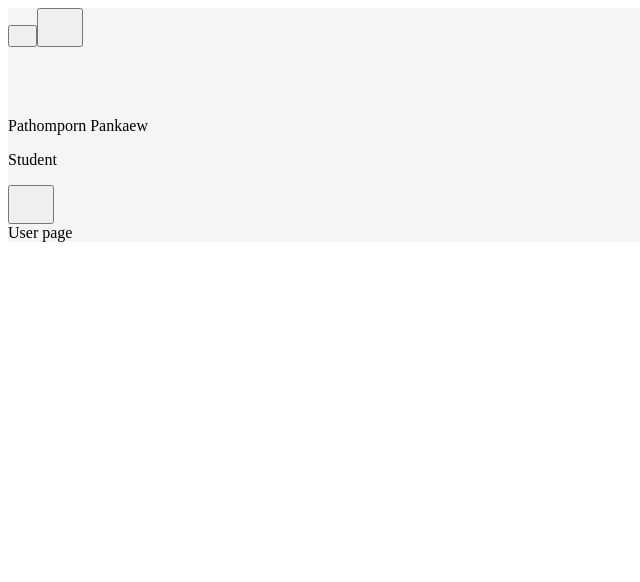
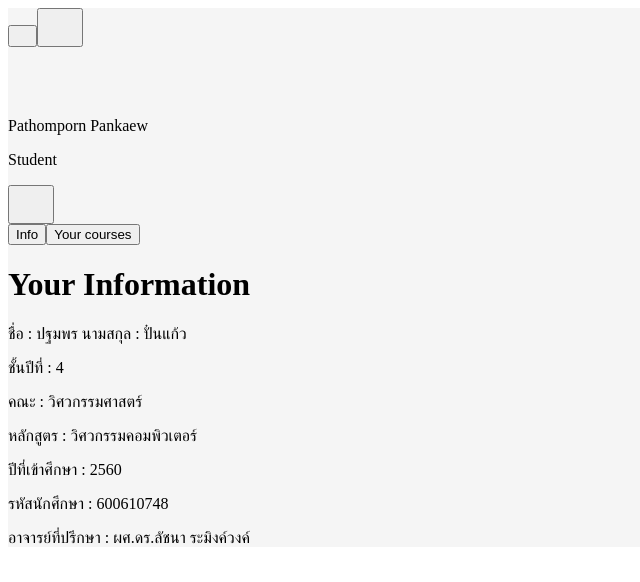
Before and after one commit to job25721/course-enrollment-client, a Next.js app: page /user in a window 1280 px wide. Shown: the top 582 px of the page, without its empty margins (0-640 px from the left). Built offline with nearby package versions, Linux system fonts and the light colour scheme; some icons are missing.

Commit message:
add user page

```diff
--- a/components/Button.tsx
+++ b/components/Button.tsx
@@ -1,4 +1,4 @@
-import { CSSProperties, MouseEvent } from 'react'
+import { CSSProperties, HTMLAttributes, MouseEvent } from 'react'
 
 interface Props {
   style?: CSSProperties
@@ -8,6 +8,7 @@ interface Props {
   my?: number | string
   px?: number | string
   py?: number | string
+  className?: HTMLAttributes<HTMLButtonElement>['className']
 }
 
 export const Button: React.FC<Props> = ({
@@ -19,6 +20,7 @@ export const Button: React.FC<Props> = ({
   my,
   px = 4,
   py = 2,
+  className,
 }) => (
   <button
     onClick={onClick}
@@ -26,7 +28,7 @@ export const Button: React.FC<Props> = ({
     className={`px-${px} py-${py} text-white shadow-sm rounded-md focus:outline-none
     ${mx && 'mx-' + mx.toString()} ${my && 'my-' + my.toString()} ${
       bg ? 'bg-' + bg : ''
-    }`}
+    } ${className}`}
   >
     {children}
   </button>
--- a/components/Navbar.tsx
+++ b/components/Navbar.tsx
@@ -48,7 +48,7 @@ const Navbar: FC = ({ children }) => {
         </button>
       </div>
       <div className="w-full h-full p-4 overflow-auto">
-        <div className="flex sm:mb-0 mb-2 items-center relative sm:absolute sm:right-5">
+        <div className="flex sm:mb-0 mb-4 items-center relative sm:absolute sm:right-5">
           <div>
             <PersonCircleOutline width="50px" height="50px" />
           </div>
--- a/pages/_app.tsx
+++ b/pages/_app.tsx
@@ -1,4 +1,5 @@
 import 'tailwindcss/tailwind.css'
+import '../styles/globals.css'
 import { useStore } from '../store'
 import { Provider } from 'react-redux'
 function MyApp({ Component, pageProps }) {
--- a/pages/user.tsx
+++ b/pages/user.tsx
@@ -1,7 +1,64 @@
+import { useState } from 'react'
+import { Button } from '../components/Button'
+import { CourseCard } from '../components/course/Card'
 import Navbar from '../components/Navbar'
 
+type ProfileTabs = 'Info' | 'Courses'
+
 const User = () => {
-  return <Navbar>User page</Navbar>
+  const [currentTab, setCurrent] = useState<ProfileTabs>('Info')
+  return (
+    <Navbar>
+      <div className="sm:justify-start flex justify-around">
+        <Button
+          onClick={() => setCurrent('Info')}
+          className="sm:mx-2 mx-0"
+          bg={currentTab === 'Info' ? 'blue-400' : 'gray-200'}
+          px={10}
+        >
+          Info
+        </Button>
+        <Button
+          onClick={() => setCurrent('Courses')}
+          className="sm:mx-2 mx-0"
+          bg={currentTab === 'Courses' ? 'green-300' : 'gray-200'}
+        >
+          Your courses
+        </Button>
+      </div>
+      {currentTab === 'Info' ? (
+        <div className="flex flex-col sm:items-start items-center">
+          <h1 className="text-4xl my-4">Your Information</h1>
+          <div
+            style={{ width: 'fit-content' }}
+            className="bg-white p-6 rounded-md shadow-sm"
+          >
+            <p>ชื่อ : ปฐมพร นามสกุล : ปั๋นแก้ว</p>
+            <p>ชั้นปีที่ : 4</p>
+            <p>คณะ : วิศวกรรมศาสตร์</p>
+            <p>หลักสูตร : วิศวกรรมคอมพิวเตอร์</p>
+            <p>ปีที่เข้าศึกษา : 2560</p>
+            <p>รหัสนักศึกษา : 600610748</p>
+            <p>อาจารย์ที่ปรึกษา : ผศ.ดร.ลัชนา ระมิงค์วงค์</p>
+          </div>
+        </div>
+      ) : (
+        <>
+          {/* <h1 className="text-4xl my-4">Your courses</h1> */}
+          <div className="pt-4">
+            <p className="text-lg">Enrolled courses SEMESTER 2/2564</p>
+            <p>หน่วยกิตรวม 9/22 หน่วยกิต</p>
+            <p>Your expected GPAX : 4.00</p>
+          </div>
+          <div className="my-2 sm:h-4/5 h-4/6 overflow-auto w-full sm:w-4/5 lg:w-2/4">
+            {[1, 2, 3, 4, 5].map((_, i) => (
+              <CourseCard key={i.toString()} />
+            ))}
+          </div>
+        </>
+      )}
+    </Navbar>
+  )
 }
 
 export default User
--- a/styles/globals.css
+++ b/styles/globals.css
@@ -1,16 +1,3 @@
-html,
-body {
-  padding: 0;
-  margin: 0;
-  font-family: -apple-system, BlinkMacSystemFont, Segoe UI, Roboto, Oxygen,
-    Ubuntu, Cantarell, Fira Sans, Droid Sans, Helvetica Neue, sans-serif;
+.h-90 {
+  height: 90% !important;
 }
-
-a {
-  color: inherit;
-  text-decoration: none;
-}
-
-* {
-  box-sizing: border-box;
-}
```
Also changed, not shown: components/Input.tsx (+1 -6 lines).
